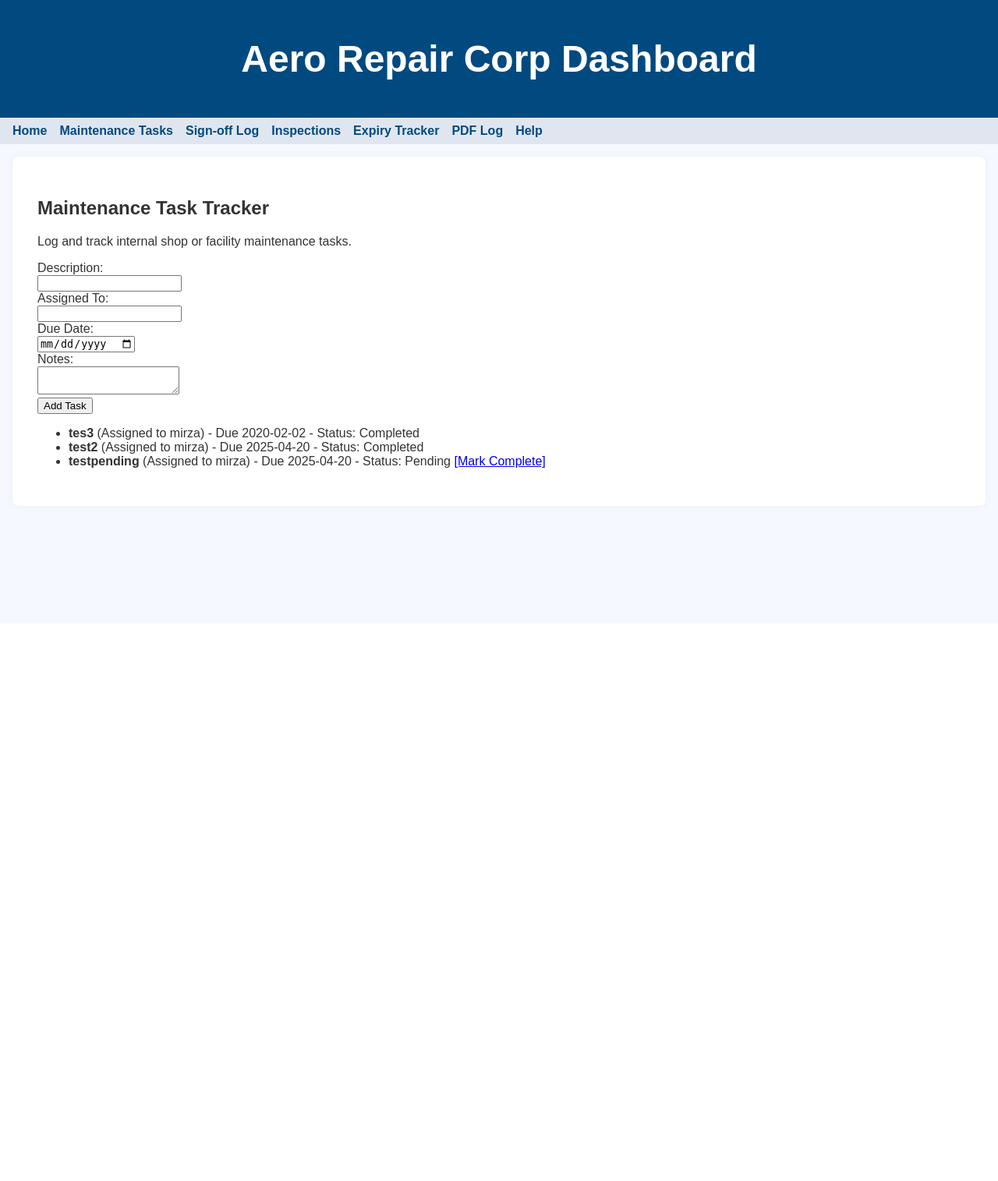
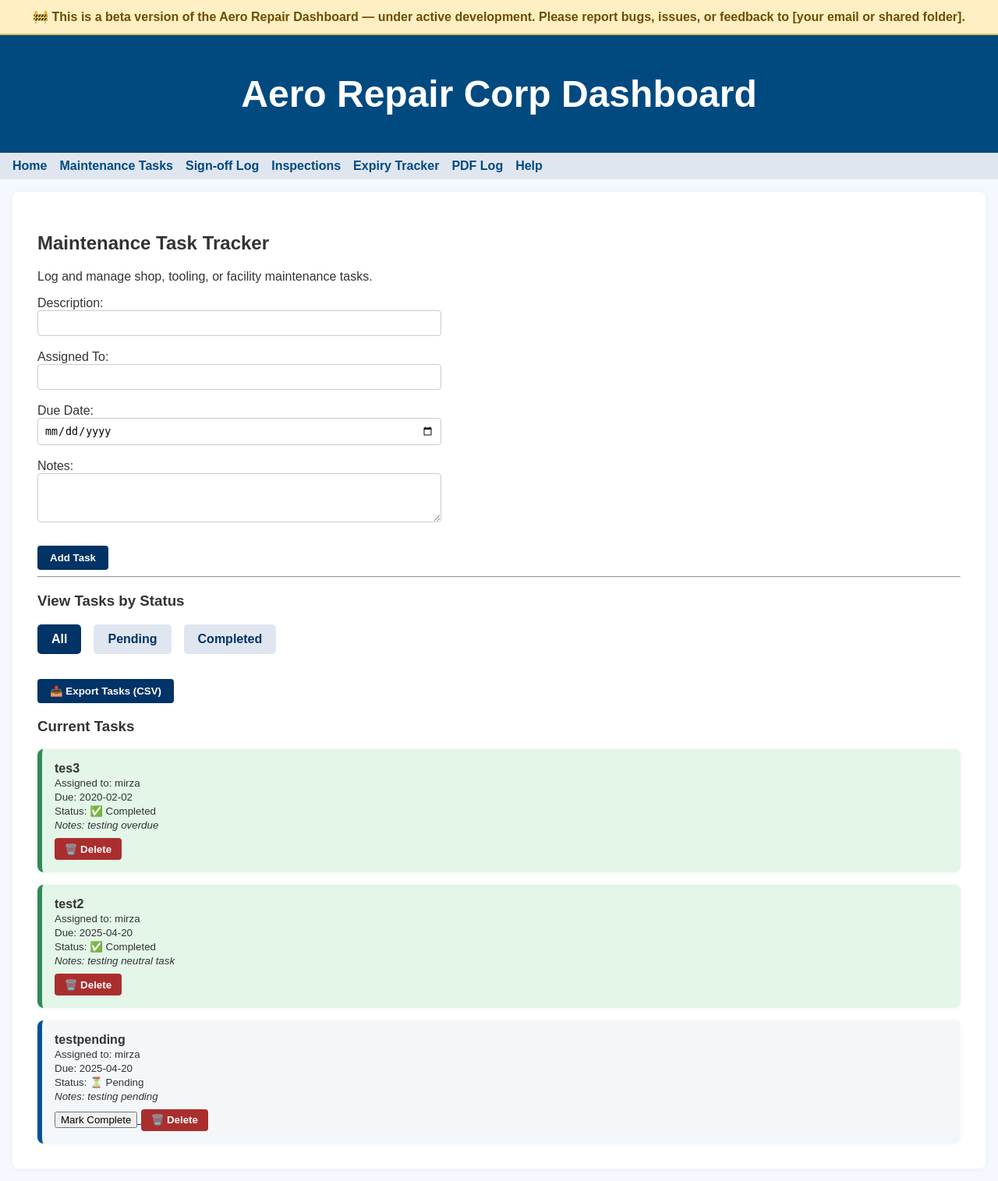
Before and after one commit to C-3-3/aero-repair-dashboard, a Flask app: page /tasks in a window 1280 px wide. Shown: the whole page at 78% size. Before the commit the page ends 652 px from the top, so only its background shows below. Run offline with Flask 3, Linux system fonts and the light colour scheme; data comes from the database, SQL or seed files in the repository; both versions use the stored data as it was after the commit.

Commit message:
Polish tools + prep for Railway deployment:
- Designed and added a full homepage (dashboard.html) with tool links
- Polished Maintenance Task Tracker:
  • Filtering by status (All, Pending, Completed)
  • Color-coded task cards with status and overdue indicators
  • Delete and Export to CSV options added
- Improved PDF Organizer log:
  • Friendly log messages
  • Clean layout and scrollable formatting
  • Clear and download buttons with confirmation prompts
- Added beta banner and help message to base layout
- Created requirements.txt and Procfile for deployment

```diff
--- a/app.py
+++ b/app.py
@@ -40,6 +40,7 @@ def tasks():
             notes TEXT
         )
     ''')
+
     if request.method == 'POST':
         cursor.execute('''
             INSERT INTO tasks (description, assigned_to, due_date, notes)
@@ -52,10 +53,21 @@ def tasks():
         ))
         conn.commit()
         return redirect('/tasks')
-    cursor.execute("SELECT * FROM tasks ORDER BY due_date")
+
+    # FILTER BY STATUS
+    filter_status = request.args.get('status', 'All')
+    if filter_status == 'Pending':
+        cursor.execute("SELECT * FROM tasks WHERE status = 'Pending' ORDER BY due_date")
+    elif filter_status == 'Completed':
+        cursor.execute("SELECT * FROM tasks WHERE status = 'Completed' ORDER BY due_date")
+    else:
+        cursor.execute("SELECT * FROM tasks ORDER BY due_date")
+
     tasks = cursor.fetchall()
     conn.close()
-    return render_template("tasks.html", tasks=tasks)
+    return render_template("tasks.html", tasks=tasks, now=datetime.now().strftime("%Y-%m-%d"), filter_status=filter_status)
+
+
 
 @app.route('/complete-task/<int:task_id>')
 def complete_task(task_id):
@@ -65,6 +77,38 @@ def complete_task(task_id):
     conn.commit()
     conn.close()
     return redirect('/tasks')
+
+@app.route('/delete-task/<int:task_id>', methods=['POST'])
+def delete_task(task_id):
+    conn = sqlite3.connect(TASK_DB)
+    cursor = conn.cursor()
+    cursor.execute("DELETE FROM tasks WHERE id = ?", (task_id,))
+    conn.commit()
+    conn.close()
+    return redirect(url_for('tasks'))
+
+import csv
+from io import StringIO
+from flask import make_response
+
+@app.route('/tasks/export')
+def export_tasks():
+    conn = sqlite3.connect(TASK_DB)
+    cursor = conn.cursor()
+    cursor.execute("SELECT * FROM tasks ORDER BY due_date")
+    tasks = cursor.fetchall()
+    conn.close()
+
+    output = StringIO()
+    writer = csv.writer(output)
+    writer.writerow(["ID", "Description", "Assigned To", "Due Date", "Status", "Notes"])
+    writer.writerows(tasks)
+
+    response = make_response(output.getvalue())
+    response.headers["Content-Disposition"] = "attachment; filename=maintenance_tasks.csv"
+    response.headers["Content-type"] = "text/csv"
+    return response
+
 
 # === SIGN-OFF LOG ===
 @app.route('/signoffs', methods=['GET', 'POST'])
--- a/static/style.css
+++ b/static/style.css
@@ -118,3 +118,106 @@ body {
     border: 2px solid #005299;
     background: #f0f6ff;
 }
+
+.task-form input,
+.task-form textarea {
+    width: 100%;
+    max-width: 500px;
+    padding: 0.5rem;
+    border-radius: 4px;
+    border: 1px solid #ccc;
+}
+
+.task-form button {
+    margin-top: 0.5rem;
+    padding: 0.5rem 1rem;
+    background-color: #003366;
+    color: white;
+    border: none;
+    border-radius: 4px;
+    font-weight: bold;
+    cursor: pointer;
+}
+
+.task-grid {
+    display: grid;
+    gap: 1rem;
+    margin-top: 1rem;
+}
+
+.task-card {
+    background: #f4f7fa;
+    padding: 1rem;
+    border-radius: 8px;
+    border-left: 6px solid #005299;
+    box-shadow: 0 0 5px rgba(0,0,0,0.05);
+}
+
+.task-card.complete {
+    background: #e3f6e8;
+    border-left-color: #2e8b57;
+}
+
+.task-card.overdue {
+    background: #fff4f4;
+    border-left-color: #cc0000;
+}
+
+.filter-buttons {
+    margin: 1rem 0 2rem;
+    display: flex;
+    gap: 1rem;
+    flex-wrap: wrap;
+}
+
+.filter-btn {
+    padding: 0.5rem 1rem;
+    background-color: #e0e6f0;
+    color: #003366;
+    border: 2px solid transparent;
+    border-radius: 5px;
+    text-decoration: none;
+    font-weight: bold;
+    transition: background 0.2s, border 0.2s;
+}
+
+.filter-btn:hover {
+    background-color: #d0d9e6;
+}
+
+.filter-btn.active {
+    background-color: #003366;
+    color: white;
+    border-color: #003366;
+}
+
+.delete-btn {
+    background-color: #aa2e2e;
+    color: white;
+    border: none;
+    padding: 0.4rem 0.8rem;
+    margin-top: 0.5rem;
+    border-radius: 4px;
+    font-weight: bold;
+    cursor: pointer;
+}
+
+.delete-btn:hover {
+    background-color: #c93d3d;
+}
+
+.task-controls {
+    display: flex;
+    gap: 1rem;
+    flex-wrap: wrap;
+    margin-bottom: 1.5rem;
+}
+
+.beta-banner {
+    background-color: #ffefc2;
+    color: #6d4e00;
+    padding: 0.75rem;
+    text-align: center;
+    font-weight: bold;
+    border-bottom: 2px solid #e6c45d;
+}
--- a/templates/base.html
+++ b/templates/base.html
@@ -7,6 +7,13 @@
     <link rel="stylesheet" href="{{ url_for('static', filename='style.css') }}">
 </head>
 <body>
+
+<div class="beta-banner">
+    🚧 This is a beta version of the Aero Repair Dashboard — under active development.
+    Please report bugs, issues, or feedback to <strong>[your email or shared folder]</strong>.
+</div>
+
+
     <header class="header">
         <h1>Aero Repair Corp Dashboard</h1>
     </header>
--- a/templates/tasks.html
+++ b/templates/tasks.html
@@ -1,31 +1,67 @@
 <!-- tasks page content -->
 {% extends "base.html" %}
-{% block title %}Maintenance Tasks{% endblock %}
+{% block title %}Maintenance Task Tracker{% endblock %}
 
 {% block content %}
 <h2>Maintenance Task Tracker</h2>
-<p>Log and track internal shop or facility maintenance tasks.</p>
+<p>Log and manage shop, tooling, or facility maintenance tasks.</p>
 
-<form method="POST">
+<form method="POST" class="task-form">
     <label>Description:</label><br>
-    <input name="description"><br>
+    <input name="description" required><br><br>
+
     <label>Assigned To:</label><br>
-    <input name="assigned_to"><br>
+    <input name="assigned_to"><br><br>
+
     <label>Due Date:</label><br>
-    <input type="date" name="due_date"><br>
+    <input type="date" name="due_date"><br><br>
+
     <label>Notes:</label><br>
-    <textarea name="notes"></textarea><br>
+    <textarea name="notes" rows="3"></textarea><br><br>
+
     <button type="submit">Add Task</button>
 </form>
 
-<ul>
+<hr>
+
+<h3>View Tasks by Status</h3>
+<div class="filter-buttons">
+    <a href="{{ url_for('tasks') }}" class="filter-btn {% if filter_status == 'All' %}active{% endif %}">All</a>
+    <a href="{{ url_for('tasks', status='Pending') }}" class="filter-btn {% if filter_status == 'Pending' %}active{% endif %}">Pending</a>
+    <a href="{{ url_for('tasks', status='Completed') }}" class="filter-btn {% if filter_status == 'Completed' %}active{% endif %}">Completed</a>
+</div>
+
+<a href="{{ url_for('export_tasks') }}">
+    <button class="log-btn">📤 Export Tasks (CSV)</button>
+</a>
+
+
+<h3>Current Tasks</h3>
+<div class="task-grid">
     {% for task in tasks %}
-        <li>
-            <strong>{{ task[1] }}</strong> (Assigned to {{ task[2] }}) - Due {{ task[3] }} - Status: {{ task[4] }}
-            {% if task[4] != 'Completed' %}
-            <a href="/complete-task/{{ task[0] }}">[Mark Complete]</a>
+    <div class="task-card {% if task[4] == 'Completed' %}complete{% elif task[3] < now %}overdue{% endif %}">
+        <strong>{{ task[1] }}</strong><br>
+        <small>Assigned to: {{ task[2] }}</small><br>
+        <small>Due: {{ task[3] }}</small><br>
+        <small>Status:
+            {% if task[4] == 'Completed' %}
+                ✅ Completed
+            {% else %}
+                ⏳ Pending
             {% endif %}
-        </li>
+        </small><br>
+        {% if task[5] %}
+            <small><em>Notes: {{ task[5] }}</em></small><br>
+        {% endif %}
+        {% if task[4] != 'Completed' %}
+    <a href="/complete-task/{{ task[0] }}">
+        <button>Mark Complete</button>
+    </a>
+{% endif %}
+<form method="POST" action="/delete-task/{{ task[0] }}" onsubmit="return confirm('Are you sure you want to delete this task?');" style="display:inline;">
+    <button class="delete-btn">🗑️ Delete</button>
+</form>
+    </div>
     {% endfor %}
-</ul>
+</div>
 {% endblock %}
```
Also changed, not shown: aero_repair_tasks.db.
